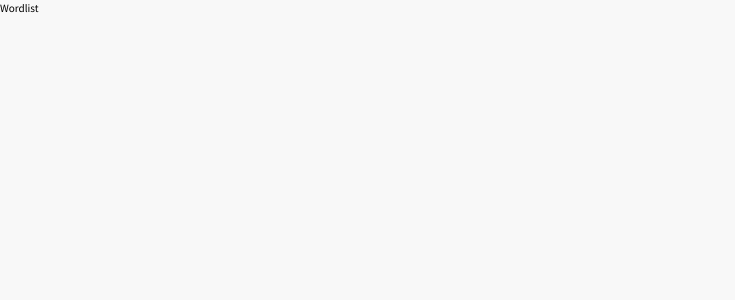
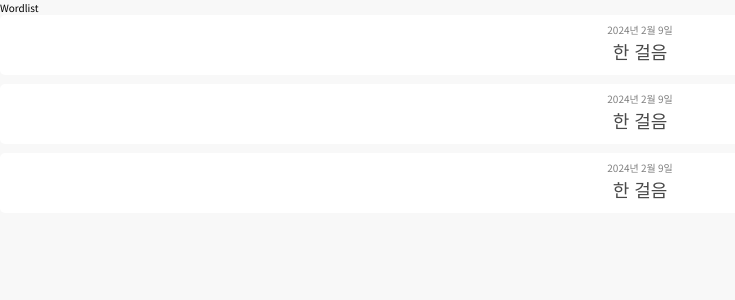
Before and after one commit to WordBlossom/WordSeed, a Next.js app in the folder front/: page /wordlist in a window 1280 px wide. Shown: the top 300 px of the page, without its empty margins (0-735 px from the left). Built offline with nearby package versions, Linux system fonts and the light colour scheme.

Commit message:
#27 Feat: 구현 - WordSeed-Component 구현

```diff
--- a/front/src/app/wordlist/page.tsx
+++ b/front/src/app/wordlist/page.tsx
@@ -1,3 +1,12 @@
+import { WordSeed } from "@/components";
+
 export default function Wordlist() {
-  return <h1>Wordlist</h1>;
+  return (
+    <>
+      <h1>Wordlist</h1>
+      <WordSeed date="2024년 2월 9일" wordSeed="한 걸음" />
+      <WordSeed date="2024년 2월 9일" wordSeed="한 걸음" />
+      <WordSeed date="2024년 2월 9일" wordSeed="한 걸음" />
+    </>
+  );
 }
--- a/front/src/app/wordseed/[[...wordseed]]/page.tsx
+++ b/front/src/app/wordseed/[[...wordseed]]/page.tsx
@@ -1,5 +1,8 @@
 export default function Wordseed({ params }: { params: { wordseed: string } }) {
-  const wordseed = params.wordseed ? params.wordseed : "Today's Wordseed";
+  const wordseed = params.wordseed
+    ? decodeURIComponent(params.wordseed)
+    : "Today's Wordseed";
+
   return (
     <>
       <h1>Wordseed</h1>
--- a/front/src/components/WordSeed/WordSeed.module.scss
+++ b/front/src/components/WordSeed/WordSeed.module.scss
@@ -6,6 +6,13 @@
   height: 60px;
   background-color: $light-gray;
   border-radius: $radius-button;
+  background-color: white;
+  text-decoration: none;
+  margin-bottom: 0.9rem;
+
+  &:active {
+    background-color: $light-gray;
+  }
 }
 
 .date {
--- a/front/src/components/WordSeed/WordSeed.tsx
+++ b/front/src/components/WordSeed/WordSeed.tsx
@@ -1,12 +1,23 @@
+"use client";
+
 import styles from "./WordSeed.module.scss";
+import { useRouter } from "next/navigation";
 
 type WordSeedProps = {
   date: string;
   wordSeed: string;
 };
 export default function WordSeed({ date, wordSeed }: WordSeedProps) {
+  const router = useRouter();
+  const wordSeedLink = `/wordseed/${wordSeed}`;
+
   return (
-    <div className={styles.container}>
+    <div
+      onClick={() => {
+        router.push(wordSeedLink);
+      }}
+      className={styles.container}
+    >
       <p className={styles.date}>{date}</p>
       <p className={styles.wordSeed}>{wordSeed}</p>
     </div>
```
